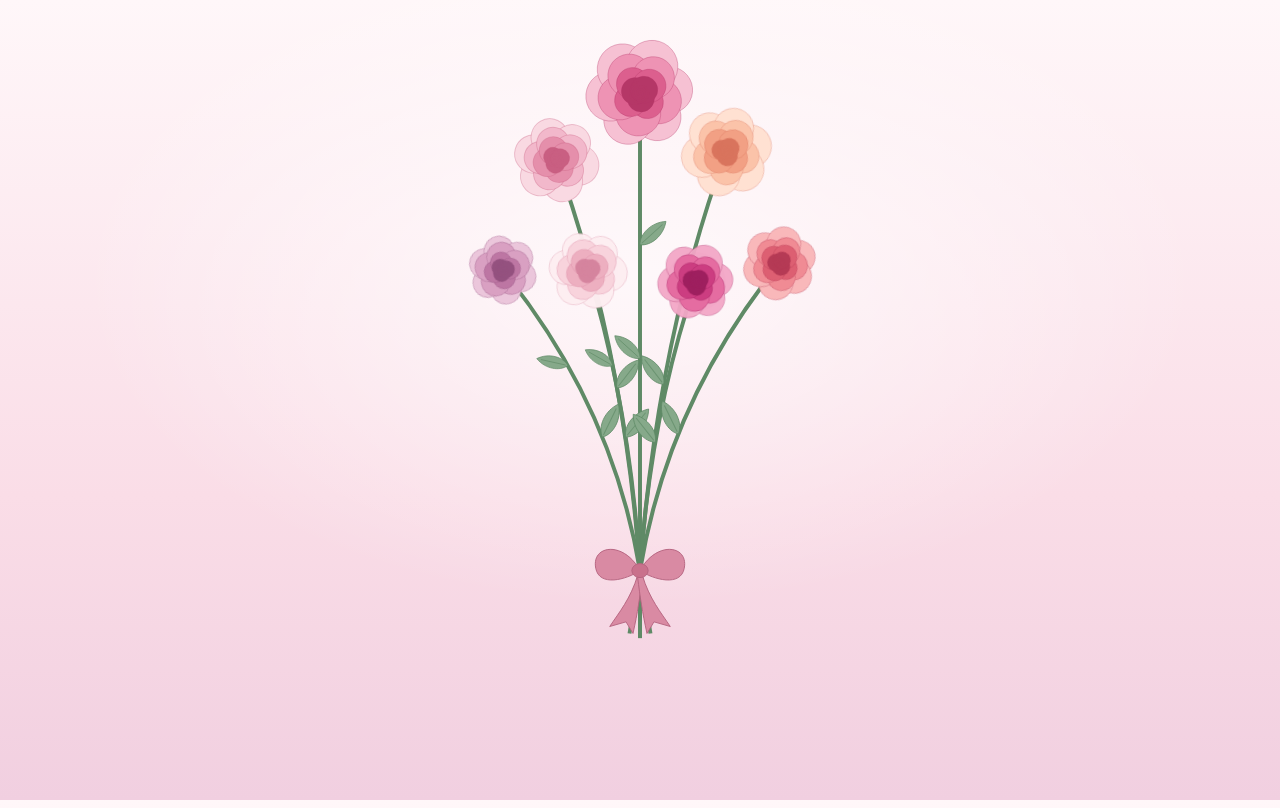
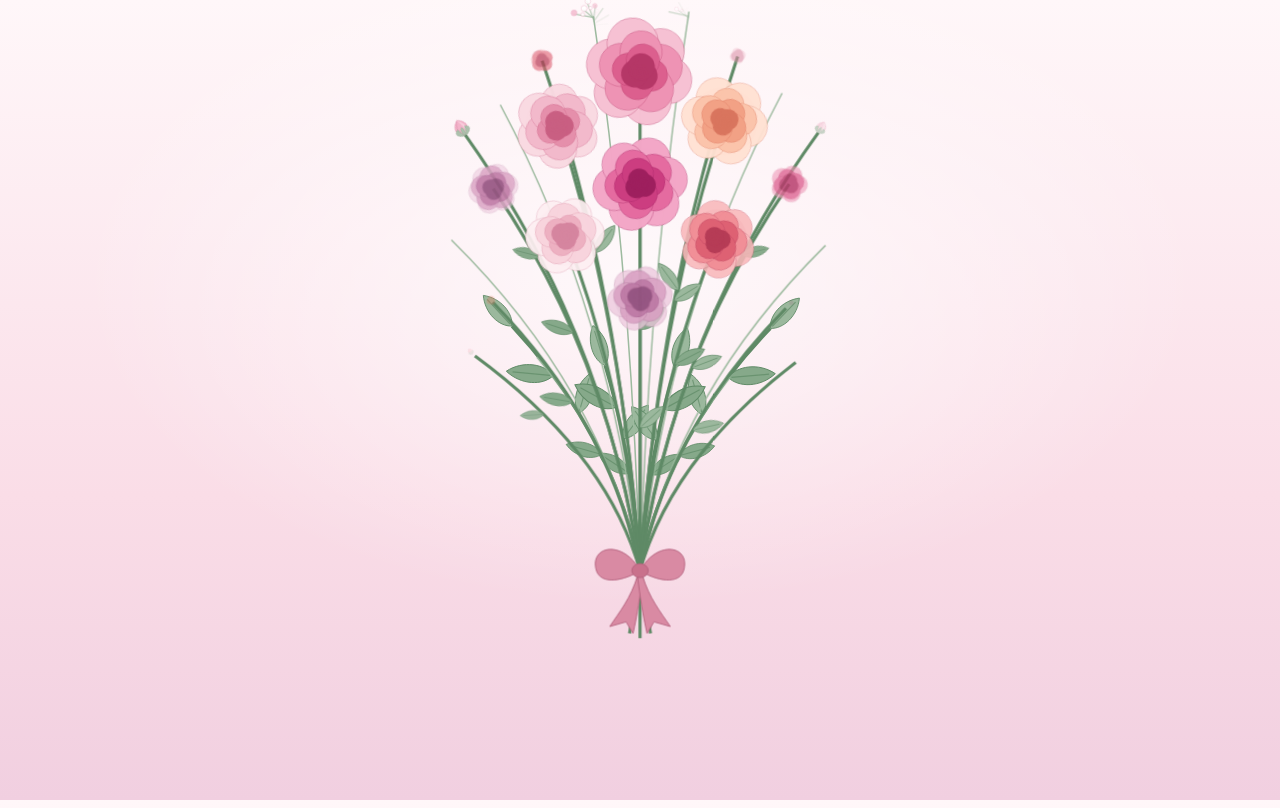
Before and after one commit to tparadiz/klementina50, a plain HTML site: page index.html in a window 1280 px wide. Drawn offline with nearby package versions, Linux system fonts and the light colour scheme.

Commit message:
Bolj poln šopek: več vrtnic, popki, vejice

```diff
--- a/script.js
+++ b/script.js
@@ -1,9 +1,10 @@
 (() => {
   const NS = 'http://www.w3.org/2000/svg';
-  const ORIGIN = { x: 180, y: 560 };          // kjer so stebla zvezana
+  const O = { x: 180, y: 560 };                       // kjer so stebla zvezana
   const reduceMotion = matchMedia('(prefers-reduced-motion: reduce)').matches;
+  const SWAY_PAUSE = 2.2;                             // premor po koncu rasti, preden se šopek začne zibati
 
-  // barve vrtnic: [zunanji list, srednji, notranji, najglobji]
+  // barve: [zunanji list, srednji, notranji, najglobji]
   const PAL = {
     rose:    ['#f6c1d3', '#ee93b4', '#dc5f8e', '#b53767'],
     powder:  ['#f9d9e2', '#f2b8cb', '#e58fab', '#c95f82'],
@@ -14,16 +15,37 @@
     fuchsia: ['#f3a6c6', '#e56aa0', '#cc3c80', '#9e1f5e'],
   };
 
-  // x, y = sredina cveta, R = velikost, rot = zasuk
+  // vrstni red = vrstni red rasti (od sredine navzven)
   const ROSES = [
-    { x: 180, y: 150, R: 46, rot: -6,  pal: 'rose'    },
-    { x: 108, y: 207, R: 36, rot: 14,  pal: 'powder'  },
-    { x: 254, y: 200, R: 38, rot: -12, pal: 'peach'   },
-    { x: 62,  y: 302, R: 30, rot: 20,  pal: 'mauve'   },
-    { x: 300, y: 296, R: 31, rot: -18, pal: 'coral'   },
-    { x: 135, y: 302, R: 34, rot: 8,   pal: 'blush'   },
-    { x: 228, y: 312, R: 33, rot: -4,  pal: 'fuchsia' },
+    { x: 180, y: 132, R: 46, rot: -6,  pal: 'rose'    },
+    { x: 180, y: 228, R: 40, rot: 10,  pal: 'fuchsia' },
+    { x: 110, y: 178, R: 37, rot: 14,  pal: 'powder'  },
+    { x: 252, y: 174, R: 38, rot: -12, pal: 'peach'   },
+    { x: 116, y: 272, R: 35, rot: -8,  pal: 'blush'   },
+    { x: 246, y: 276, R: 36, rot: 16,  pal: 'coral'   },
+    { x: 180, y: 326, R: 33, rot: 4,   pal: 'mauve'   },
+    { x: 54,  y: 232, R: 31, rot: 20,  pal: 'mauve'   },
+    { x: 308, y: 228, R: 31, rot: -18, pal: 'rose'    },
+    { x: 96,  y: 122, R: 27, rot: -14, pal: 'coral'   },
+    { x: 264, y: 118, R: 28, rot: 12,  pal: 'blush'   },
+    { x: 52,  y: 328, R: 27, rot: 8,   pal: 'peach'   },
+    { x: 310, y: 330, R: 27, rot: -6,  pal: 'fuchsia' },
   ];
+
+  const BUDS = [
+    { x: 30,  y: 186, s: 10, rot: -30, pal: 'rose'    },
+    { x: 333, y: 184, s: 10, rot: 30,  pal: 'powder'  },
+    { x: 36,  y: 374, s: 9,  rot: -36, pal: 'coral'   },
+    { x: 326, y: 372, s: 9,  rot: 36,  pal: 'fuchsia' },
+  ];
+
+  // drobne vejice (kot cigansko cvetje)
+  const SPRIGS = [
+    [140, 84], [222, 80], [60, 160], [302, 150], [18, 276], [342, 278], [84, 368], [276, 372],
+  ];
+
+  // zelenje brez cvetov
+  const GREENS = [[70, 350], [292, 352], [150, 384], [210, 386]];
 
   const el = (name, attrs = {}, parent) => {
     const n = document.createElementNS(NS, name);
@@ -32,12 +54,40 @@
     return n;
   };
   const jit = (a, b) => Math.sin(a * 12.9898 + b * 78.233);   // deterministično "naključje"
+  const f = (n) => n.toFixed(2);
 
+  // ---- steblo kot kvadratna krivulja ----
+  function curve(tx, ty) {
+    return { cx: O.x + (tx - O.x) * .2, cy: O.y - (O.y - ty) * .55, tx, ty };
+  }
+  function pt(c, t) {
+    const u = 1 - t;
+    return {
+      x: u * u * O.x + 2 * u * t * c.cx + t * t * c.tx,
+      y: u * u * O.y + 2 * u * t * c.cy + t * t * c.ty,
+      ang: Math.atan2(2 * u * (c.cy - O.y) + 2 * t * (c.ty - c.cy), 2 * u * (c.cx - O.x) + 2 * t * (c.tx - c.cx)) * 180 / Math.PI,
+    };
+  }
+  function addStem(parent, c, delay, dur, thin) {
+    el('path', {
+      class: 'stem' + (thin ? ' thin' : ''), pathLength: 1,
+      d: `M${O.x} ${O.y} Q${f(c.cx)} ${f(c.cy)} ${c.tx} ${c.ty}`,
+      style: `--d:${f(delay)}s;--t:${f(dur)}s`,
+    }, parent);
+  }
+  function addLeaf(parent, c, t, side, scale, delay, alt) {
+    const p = pt(c, t);
+    const outer = el('g', { transform: `translate(${f(p.x)} ${f(p.y)}) rotate(${f(p.ang + side * 48)}) scale(${f(scale)})` }, parent);
+    const inner = el('g', { class: 'leaf', style: `--d:${f(delay)}s` }, outer);
+    el('path', { class: 'leaf-shape' + (alt ? ' alt' : ''), d: 'M0 0C6 -7 20 -8 30 0C20 8 6 7 0 0Z' }, inner);
+    el('path', { class: 'leaf-rib', d: 'M2 0L26 0' }, inner);
+  }
+
+  // ---- vrtnica ----
   function drawRose(parent, r) {
     const p = PAL[r.pal];
     const R = r.R;
-    // osnova (senca med listi)
-    const baseG = el('g', { class: 'layer', style: `--d:${(r.bloom + 1.04).toFixed(2)}s` }, parent);
+    const baseG = el('g', { class: 'layer', style: `--d:${f(r.bloom + 1.04)}s` }, parent);
     el('circle', { r: R * 0.8, fill: p[3], opacity: .3 }, baseG);
 
     const layers = [
@@ -47,84 +97,129 @@
       { n: 3, d: .10, r: .24 },
     ];
     layers.forEach((L, j) => {
-      const g = el('g', { class: 'layer', style: `--d:${(r.bloom + .2 + (3 - j) * .28).toFixed(2)}s` }, parent);
+      const g = el('g', { class: 'layer', style: `--d:${f(r.bloom + .2 + (3 - j) * .28)}s` }, parent);
       for (let k = 0; k < L.n; k++) {
-        const ang = (j * 29 + (k * 360) / L.n) * Math.PI / 180;
+        const ang = (j * 29 + r.R * 7 + (k * 360) / L.n) * Math.PI / 180;
         const rad = R * L.r * (1 + .06 * jit(k + 1, j + r.R));
         el('circle', {
-          cx: (R * L.d * Math.cos(ang)).toFixed(2),
-          cy: (R * L.d * Math.sin(ang)).toFixed(2),
-          r: rad.toFixed(2),
-          fill: p[j],
-          stroke: p[3],
-          'stroke-opacity': .35,
-          'stroke-width': .8,
+          cx: f(R * L.d * Math.cos(ang)), cy: f(R * L.d * Math.sin(ang)), r: f(rad),
+          fill: p[j], stroke: p[3], 'stroke-opacity': .35, 'stroke-width': .8,
         }, g);
       }
-      if (j === 3) {                                  // spirala v sredini
+      if (j === 3) {                                   // spirala v sredini
         let d = '';
         for (let t = 0; t < 5.5 * Math.PI; t += .35) {
           const rr = R * (.015 + .035 * t / Math.PI);
-          d += (d ? 'L' : 'M') + (rr * Math.cos(t)).toFixed(2) + ' ' + (rr * Math.sin(t)).toFixed(2);
+          d += (d ? 'L' : 'M') + f(rr * Math.cos(t)) + ' ' + f(rr * Math.sin(t));
         }
-        el('path', { d, fill: 'none', stroke: p[3], 'stroke-width': (R * .03).toFixed(2), 'stroke-linecap': 'round', opacity: .7 }, g);
+        el('path', { d, fill: 'none', stroke: p[3], 'stroke-width': f(R * .03), 'stroke-linecap': 'round', opacity: .7 }, g);
       }
     });
+  }
+
+  // ---- popek (zaprta vrtnica); izhodišče = konec stebla ----
+  function drawBud(parent, b) {
+    const p = PAL[b.pal], s = b.s;
+    const g = el('g', { transform: `translate(0 ${f(-.7 * s)})` }, parent);
+    el('path', { d: `M0 ${-s * 1.3}C${s} ${-s * .8} ${s} ${s * .5} 0 ${s * .72}C${-s} ${s * .5} ${-s} ${-s * .8} 0 ${-s * 1.3}Z`, fill: p[1], stroke: p[3], 'stroke-opacity': .4, 'stroke-width': .8 }, g);
+    el('path', { d: `M${-s * .05} ${-s * 1.25}C${s * .8} ${-s * .6} ${s * .7} ${s * .3} 0 ${s * .65}C${s * .5} ${-s * .1} ${s * .2} ${-s * .7} ${-s * .05} ${-s * 1.25}Z`, fill: p[0], opacity: .85 }, g);
+    el('path', { d: `M${-s * .05} ${-s * 1.2}C${-s * .7} ${-s * .4} ${-s * .5} ${s * .3} 0 ${s * .6}`, fill: 'none', stroke: p[3], 'stroke-opacity': .5, 'stroke-width': .8 }, g);
+    // zelene čašne listi
+    [[-1, 1], [1, 1]].forEach(([sx]) =>
+      el('path', { class: 'leaf-shape', d: `M0 ${s * .72}C${sx * s * 1.1} ${s * .6} ${sx * s * 1.0} ${-s * .2} ${sx * s * .45} ${-s * .25}C${sx * s * .4} ${s * .2} ${sx * s * .2} ${s * .5} 0 ${s * .72}Z` }, g));
+    el('path', { class: 'leaf-shape', d: `M0 ${s * .72}C${-s * .3} ${s * .3} ${-s * .2} ${-s * .1} 0 ${-s * .3}C${s * .2} ${-s * .1} ${s * .3} ${s * .3} 0 ${s * .72}Z` }, g);
+  }
+
+  // ---- drobne vejice ----
+  function drawSprig(parent, x, y, k, delay) {
+    const g = el('g', { transform: `translate(${x} ${y})` }, parent);
+    const n = 7;
+    for (let i = 0; i < n; i++) {
+      const a = (-170 + (i * 160) / (n - 1) + 8 * jit(i, k)) * Math.PI / 180;
+      const len = 11 + 7 * (jit(k + 3, i) + 1) / 2;
+      const ex = len * Math.cos(a), ey = len * Math.sin(a);
+      const d = delay + 2.0 + i * .09;
+      el('line', { class: 'twig', x1: 0, y1: 0, x2: f(ex), y2: f(ey), style: `--d:${f(d)}s` }, g);
+      const dot = el('g', { class: 'dot', style: `--d:${f(d + .15)}s` }, g);
+      const pink = (i + k) % 3 === 0;
+      el('circle', { cx: f(ex), cy: f(ey), r: f(2.2 + .9 * (jit(i, k) + 1) / 2), fill: pink ? '#f6c1d3' : '#fff', stroke: '#eab3c6', 'stroke-width': .5 }, dot);
+      if (i % 2 === 0) el('circle', { cx: f(ex * .55), cy: f(ey * .55), r: 1.7, fill: '#fff', stroke: '#eab3c6', 'stroke-width': .5 }, dot);
+    }
   }
 
   function build() {
     const tap = document.getElementById('tap');
     tap.textContent = '';
-    const stems = el('g', {}, tap);
-    const leaves = el('g', {}, tap);
-    const bowG = el('g', { transform: `translate(${ORIGIN.x} ${ORIGIN.y})` }, tap);
-    const flowers = el('g', {}, tap);
+    const gGreen  = el('g', {}, tap);
+    const gFill   = el('g', {}, tap);
+    const gStems  = el('g', {}, tap);
+    const gLeaves = el('g', {}, tap);
+    const gBow    = el('g', { transform: `translate(${O.x} ${O.y})` }, tap);
+    const gFlow   = el('g', {}, tap);
+    let maxEnd = 0;
+    const flowers = [];
 
     // odrezani konci stebel pod pentljo
     [[-9, 54], [0, 58], [9, 54]].forEach(([dx, dy]) =>
-      el('line', { class: 'stub', x1: ORIGIN.x, y1: ORIGIN.y, x2: ORIGIN.x + dx, y2: ORIGIN.y + dy }, stems));
+      el('line', { class: 'stub', x1: O.x, y1: O.y, x2: O.x + dx, y2: O.y + dy }, gStems));
 
-    ROSES.forEach((r, i) => {
-      const sd = .3 + i * .2;                         // začetek rasti stebla
-      r.bloom = sd + 1.5;                             // začetek odpiranja cveta
-
-      const cx = ORIGIN.x + (r.x - ORIGIN.x) * .2;
-      const cy = ORIGIN.y - (ORIGIN.y - r.y) * .55;
-      el('path', {
-        class: 'stem', pathLength: 1,
-        d: `M${ORIGIN.x} ${ORIGIN.y} Q${cx} ${cy} ${r.x} ${r.y}`,
-        style: `--d:${sd.toFixed(2)}s`,
-      }, stems);
-
-      // listi ob steblu
-      [.42, .66].forEach((t, k) => {
-        if (i > 0 && k === 1 && i % 2 === 0) return;   // malo manj listov
-        const px = (1 - t) ** 2 * ORIGIN.x + 2 * (1 - t) * t * cx + t * t * r.x;
-        const py = (1 - t) ** 2 * ORIGIN.y + 2 * (1 - t) * t * cy + t * t * r.y;
-        const tx = 2 * (1 - t) * (cx - ORIGIN.x) + 2 * t * (r.x - cx);
-        const ty = 2 * (1 - t) * (cy - ORIGIN.y) + 2 * t * (r.y - cy);
-        const side = (i + k) % 2 ? 1 : -1;
-        const ang = Math.atan2(ty, tx) * 180 / Math.PI + side * 48;
-        const s = .9 + .15 * (jit(i, k) + 1) / 2;
-        const outer = el('g', { transform: `translate(${px.toFixed(1)} ${py.toFixed(1)}) rotate(${ang.toFixed(1)}) scale(${s.toFixed(2)})` }, leaves);
-        const inner = el('g', { class: 'leaf', style: `--d:${(sd + 2.2 * t + .1).toFixed(2)}s` }, outer);
-        el('path', { class: 'leaf-shape', d: 'M0 0C6 -7 20 -8 30 0C20 8 6 7 0 0Z' }, inner);
-        el('path', { class: 'leaf-rib', d: 'M2 0L26 0' }, inner);
-      });
-
-      // cvet
-      const pos = el('g', { transform: `translate(${r.x} ${r.y}) rotate(${r.rot})` }, flowers);
-      const fl = el('g', { class: 'flower', style: `--d:${r.bloom.toFixed(2)}s` }, pos);
-      drawRose(fl, r);
+    // zelenje v ozadju
+    GREENS.forEach(([x, y], i) => {
+      const sd = .5 + i * .25, dur = 2.2, c = curve(x, y);
+      addStem(gGreen, c, sd, dur, false);
+      [.45, .62, .78].forEach((t, k) => addLeaf(gGreen, c, t, (i + k) % 2 ? 1 : -1, 1.05 + .15 * k, sd + dur * t + .1, k % 2));
+      addLeaf(gGreen, c, 1, 0, 1.2, sd + dur, true);
+      maxEnd = Math.max(maxEnd, sd + dur + 1);
     });
 
+    // drobne vejice
+    SPRIGS.forEach(([x, y], k) => {
+      const sd = 1.4 + k * .3, dur = 2.4, c = curve(x, y);
+      addStem(gFill, c, sd, dur, true);
+      drawSprig(gFill, x, y, k, sd + dur - 1.4);
+      maxEnd = Math.max(maxEnd, sd + dur - 1.4 + 2.0 + .6 + 1);
+    });
+
+    // vrtnice
+    ROSES.forEach((r, i) => {
+      const sd = .3 + i * .2, dur = 2.8;
+      r.bloom = sd + 1.9;
+      const c = curve(r.x, r.y);
+      addStem(gStems, c, sd, dur, false);
+      if (i % 2 === 1) addLeaf(gLeaves, c, .6, i % 4 === 1 ? 1 : -1, .95, sd + dur * .6 + .1, i % 3 === 0);
+      if (i > 5 && i % 2 === 0) addLeaf(gLeaves, c, .5, 1, .9, sd + dur * .5 + .1, true);
+
+      const pos = el('g', { transform: `translate(${r.x} ${r.y}) rotate(${r.rot})` });
+      const fl = el('g', { class: 'flower', style: `--d:${f(r.bloom)}s` }, pos);
+      drawRose(fl, r);
+      flowers.push({ y: r.y, node: pos });
+      maxEnd = Math.max(maxEnd, r.bloom + 1.04 + 2.2);
+    });
+
+    // popki
+    BUDS.forEach((b, k) => {
+      const sd = 2.2 + k * .35, dur = 2.4, c = curve(b.x, b.y);
+      addStem(gStems, c, sd, dur, false);
+      addLeaf(gLeaves, c, .7, k % 2 ? 1 : -1, .8, sd + dur * .7 + .1, false);
+      const pos = el('g', { transform: `translate(${b.x} ${b.y}) rotate(${b.rot})` });
+      const fl = el('g', { class: 'flower', style: `--d:${f(sd + dur - .5)}s` }, pos);
+      drawBud(fl, b);
+      flowers.push({ y: b.y, node: pos });
+      maxEnd = Math.max(maxEnd, sd + dur + 1.4);
+    });
+
+    // spodnje cvetove narišemo čez zgornje
+    flowers.sort((a, b) => a.y - b.y).forEach(o => gFlow.appendChild(o.node));
+
     // pentlja
-    const bow = el('g', { class: 'bow', style: '--d:1.9s' }, bowG);
+    const bow = el('g', { class: 'bow', style: '--d:2.4s' }, gBow);
     el('path', { class: 'ribbon', d: 'M0 0C-14 -26 -42 -22 -38 -2C-35 14 -12 8 0 0Z' }, bow);
     el('path', { class: 'ribbon', d: 'M0 0C14 -26 42 -22 38 -2C35 14 12 8 0 0Z' }, bow);
     el('path', { class: 'ribbon', d: 'M-2 4C-8 24 -18 36 -26 48L-12 44L-6 54C-2 36 0 22 2 6Z' }, bow);
     el('path', { class: 'ribbon', d: 'M2 4C8 24 18 36 26 48L12 44L6 54C2 36 0 22 -2 6Z' }, bow);
     el('ellipse', { class: 'ribbon-knot', rx: 7, ry: 6 }, bow);
+
+    return maxEnd;
   }
 
   // ---- cvetni listi ----
@@ -158,26 +253,27 @@
   }
 
   // ---- potek ----
-  let ready = false, idleTimer = null, readyTimer = null;
+  let ready = false, readyTimer = null;
 
   function play() {
     ready = false;
-    document.body.classList.remove('swaying', 'play');
+    const body = document.body;
+    body.classList.remove('swaying', 'play');
     document.querySelectorAll('.petal').forEach(p => p.remove());
-    build();
-    void document.body.offsetWidth;                  // ponovni zagon animacij
-    document.body.classList.add('play');
+    const end = build();                                 // čas, ko je rast končan
+    body.style.setProperty('--note-delay', f(Math.max(end - 2.5, 4)) + 's');
+    void body.offsetWidth;                               // ponovni zagon animacij
+    body.classList.add('play');
     clearTimeout(readyTimer);
-    readyTimer = setTimeout(() => {
+    readyTimer = setTimeout(() => {                      // premor, potem se šopek počasi začne zibati
       ready = true;
-      if (!reduceMotion) document.body.classList.add('swaying');
-    }, 6500);
+      if (!reduceMotion) body.classList.add('swaying');
+    }, (end + SWAY_PAUSE) * 1000);
   }
 
   play();
 
-  clearInterval(idleTimer);
-  idleTimer = setInterval(() => {
+  setInterval(() => {
     if (ready && !document.hidden && document.querySelectorAll('.petal').length < 5) petalFromRandomFlower();
   }, 3200);
 
```
Also changed, not shown: style.css (+13 -8 lines).
